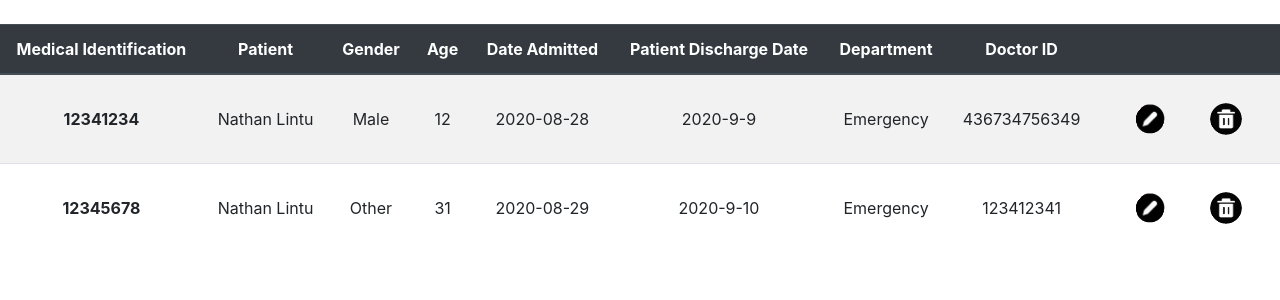
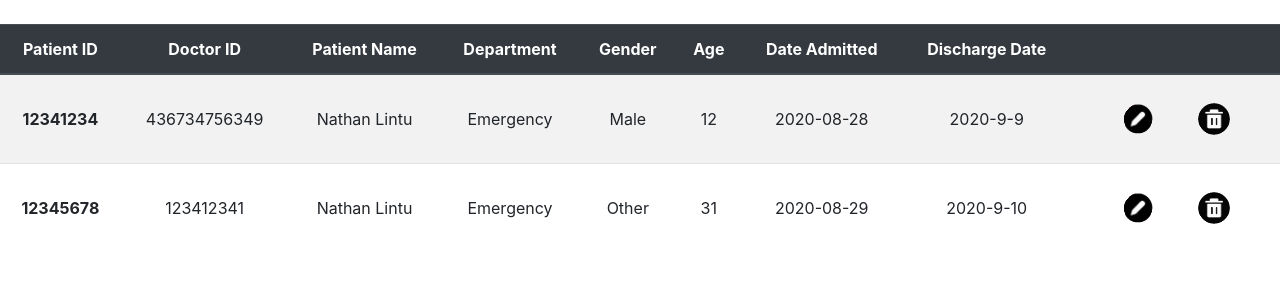
Before and after one commit to natelincyber/hospital_management_tool, a Flask app: page /see_patients in a window 1280 px wide. Shown: the part 101-401 px from the top of the page. Run offline with Flask 2, Linux system fonts and the light colour scheme; data comes from the database, SQL or seed files in the repository; some libraries are stand-ins or nearby versions.

Commit message:
modified:   Templates/see_patients.html

```diff
--- a/Templates/see_patients.html
+++ b/Templates/see_patients.html
@@ -19,14 +19,14 @@
         <table class="table table-striped" style="text-align: center;">
             <thead class="thead-dark">
             <tr>
-                <th scope="col">Medical Identification</th>
-                <th scope="col">Patient</th>
+                <th scope="col">Patient ID</th>
+                <th scope="col">Doctor ID</th>
+                <th scope="col">Patient Name</th>
+                <th scope="col">Department</th>
                 <th scope="col">Gender</th>
                 <th scope="col">Age</th>
                 <th scope="col">Date Admitted</th>
-                <th scope="col">Patient Discharge Date</th>
-                <th scope="col">Department</th>
-                <th scope="col">Doctor ID</th>
+                <th scope="col">Discharge Date</th>
                 <th scope="col"></th>
             </tr>
             </thead>
@@ -42,8 +42,20 @@
                             {% endif %}
                         </th>
 
+                        {% if patient.doctorID %}
+                            <td class="align-middle">{{ patient.doctorID }}</td>
+                        {% else %}
+                            <td class="align-middle">-</td>
+                        {% endif %}
+
                         {% if patient.firstName and patient.lastName and patient.medID %}
                             <td class="align-middle">{{ patient.firstName }} {{ patient.lastName }}</td>
+                        {% else %}
+                            <td class="align-middle">-</td>
+                        {% endif %}
+
+                        {% if patient.field %}
+                            <td class="align-middle" style="padding:0 0px 0 0px;">{{ patient.field }}</td>
                         {% else %}
                             <td class="align-middle">-</td>
                         {% endif %}
@@ -267,17 +279,8 @@
                         {% endif %}
 
 
-                        {% if patient.field %}
-                            <td class="align-middle" style="padding:0 0px 0 0px;">{{ patient.field }}</td>
-                        {% else %}
-                            <td class="align-middle">-</td>
-                        {% endif %}
 
-                        {% if patient.doctorID %}
-                            <td class="align-middle">{{ patient.doctorID }}</td>
-                        {% else %}
-                            <td class="align-middle">-</td>
-                        {% endif %}
+
 
                         <td class="align-middle"><a class='btn' href='/see_patients/edit/{{ patient.id }}'><img src="/static/edit.png"></a><a class='btn' href='/see_patients/delete/{{ patient.id }}'><img src="/static/trash.png"></a></td>
                     </tr>
```
